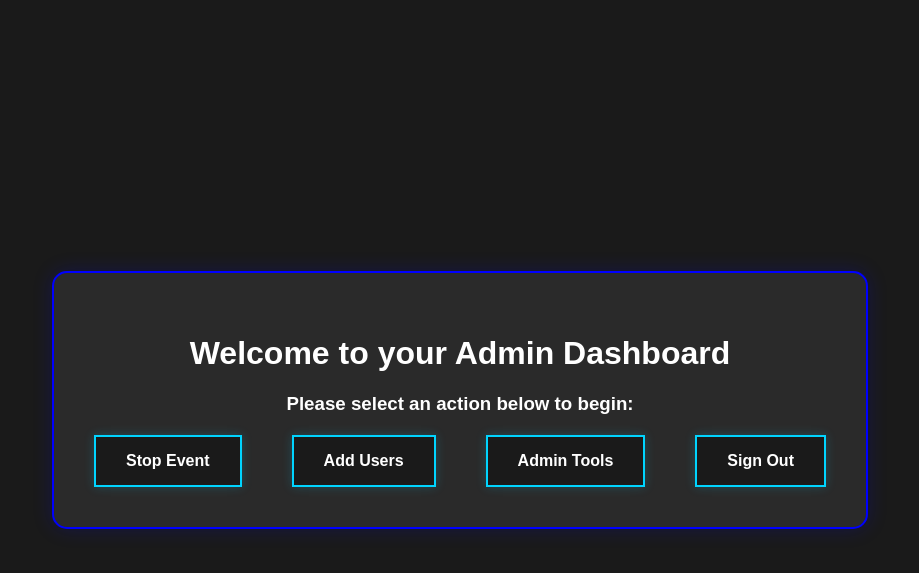
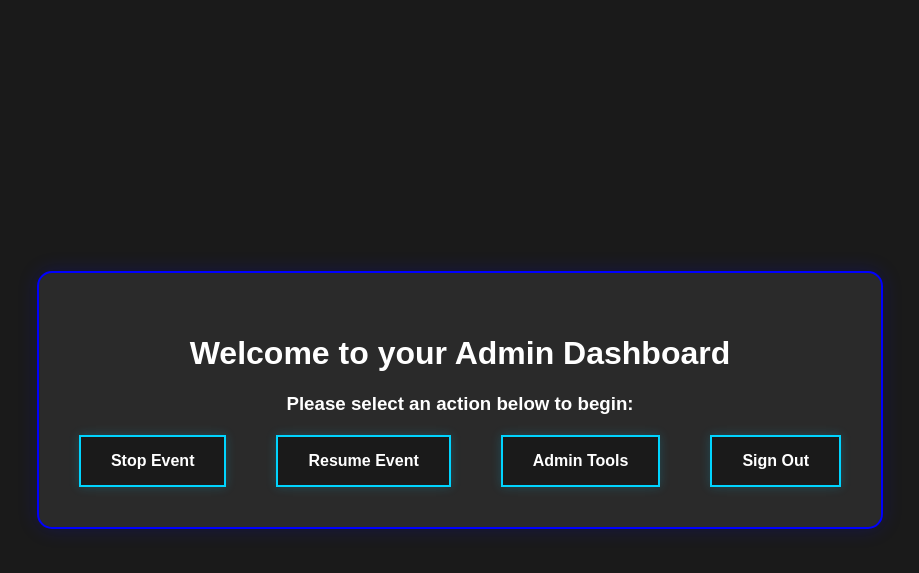
Before and after one commit to Billy-Weeks/Nexus-RFID-Kiosk, a FastAPI app: page /dashboard in a window 1280 px wide. Shown: the top 573 px of the page, without its empty margins (180-1099 px from the left). Run offline with FastAPI, Linux system fonts and the light colour scheme; the visitor is signed in with stand-in values (Sample User, id 1).

Commit message:
Removed "add users" button from dashboard and added "return to event" button

```diff
--- a/templates/dashboard.html
+++ b/templates/dashboard.html
@@ -20,13 +20,12 @@
 
             {% if ev_name %}
             <a href="/end" class="dash-btn">Stop Event</a>
-
+            <a href="/scan" class="dash-btn">Resume Event</a>
             {% else %}
             <a href="/event_name" class="dash-btn">Start Event</a>
 
             {% endif %}
 
-            <a href="/add_users" class="dash-btn">Add Users</a>
             <a href="/admin_tools" class="dash-btn">Admin Tools</a>
             <a href="/logout" class="dash-btn logout">Sign Out</a>
 
```
